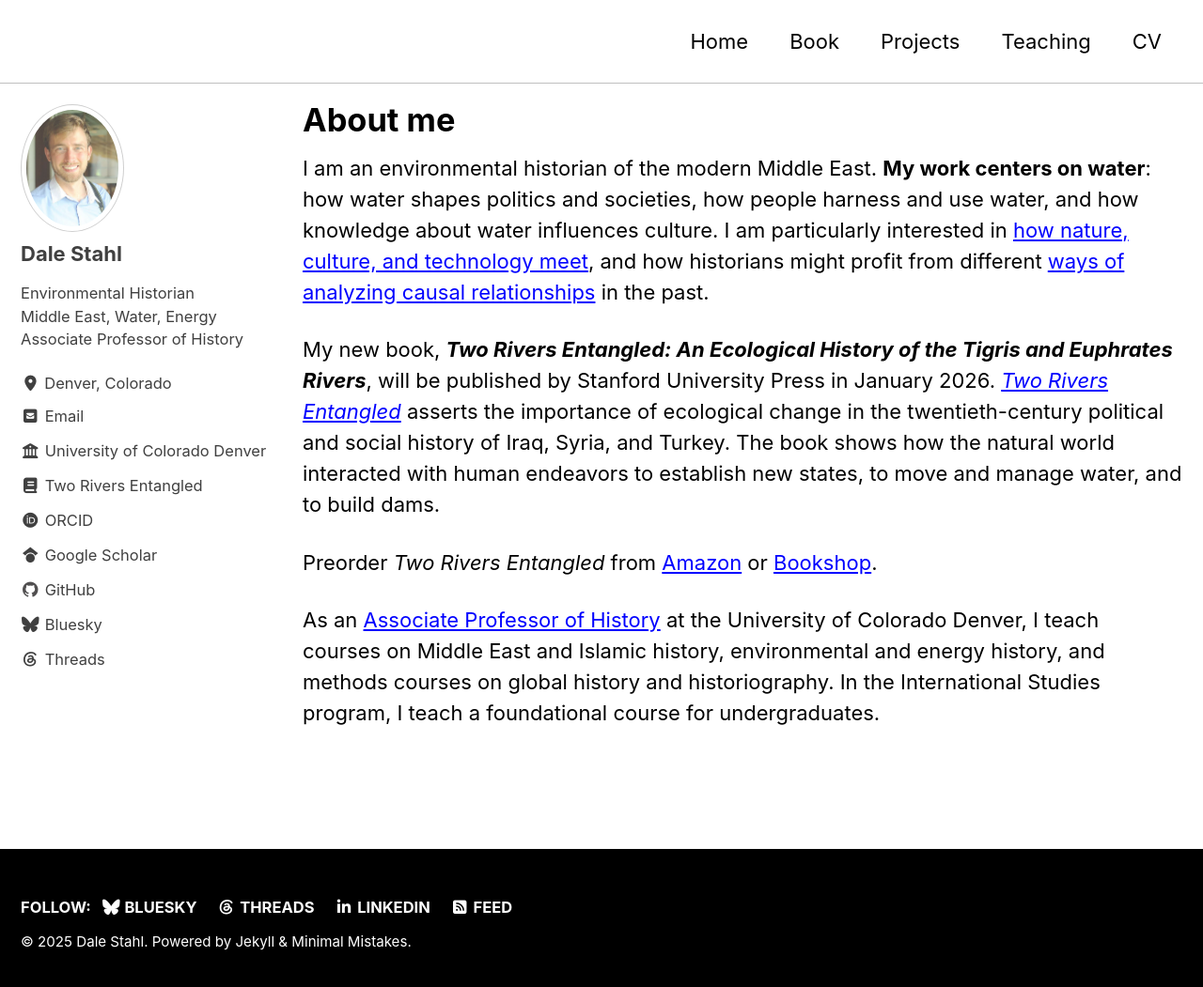
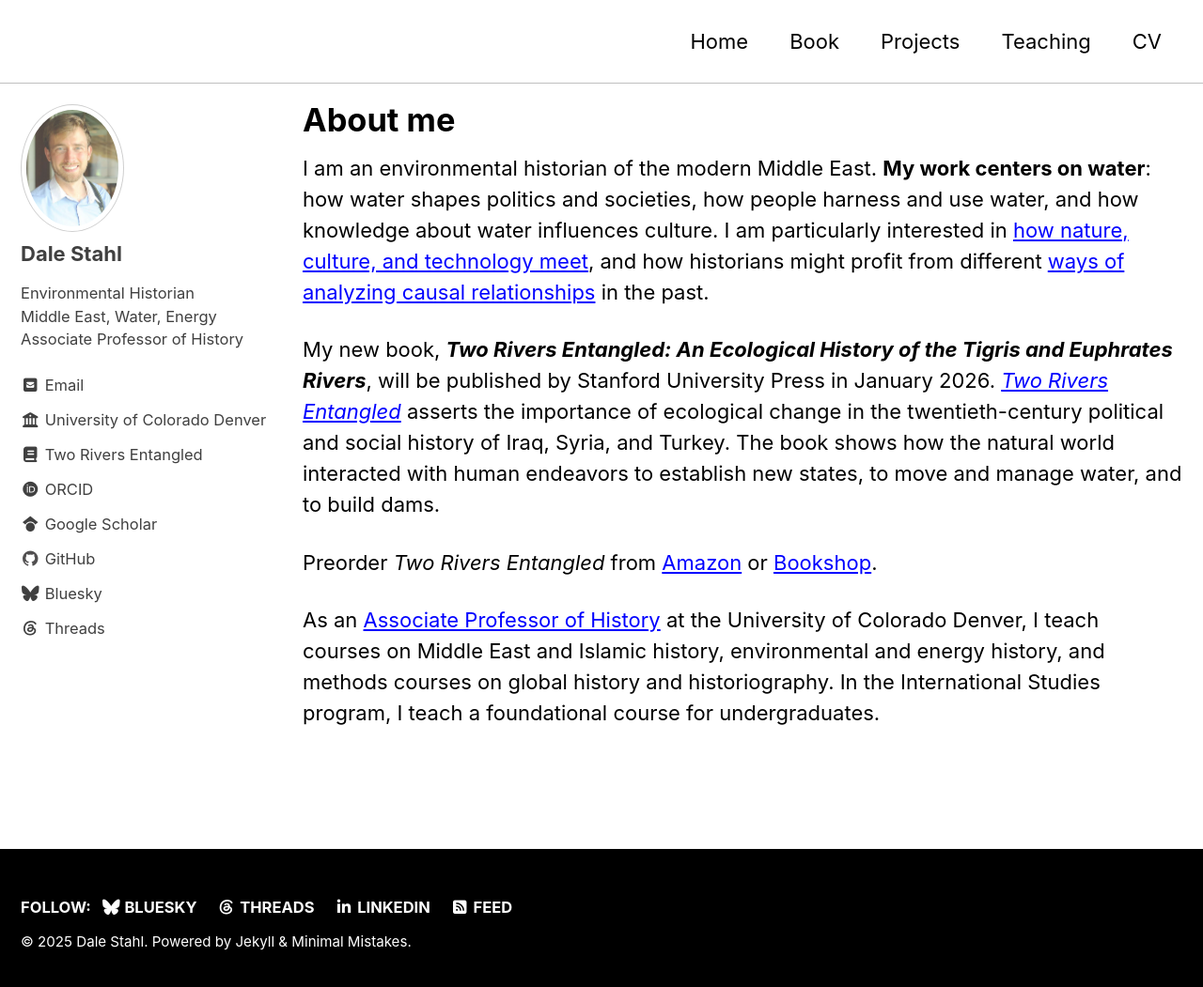
Before and after one commit to dalestahl/dalestahl.github.io, a Jekyll site: the page built from index.md, in a window 1280 px wide and 1059 px high. Shown: the top 1051 px of the window at 94% size. Built offline with Jekyll 4.4.1, drawn with Linux system fonts in a browser that asks for light colours; cached includes are drawn as plain includes.

Commit message:
remove location

```diff
--- a/_config.yml
+++ b/_config.yml
@@ -119,7 +119,6 @@ author:
     Environmental Historian<br>
     Middle East, Water, Energy<br>
     Associate Professor of History
-  location         : "Denver, Colorado"
   links:
     - label: "Email"
       icon: "fas fa-fw fa-envelope-square"
```
